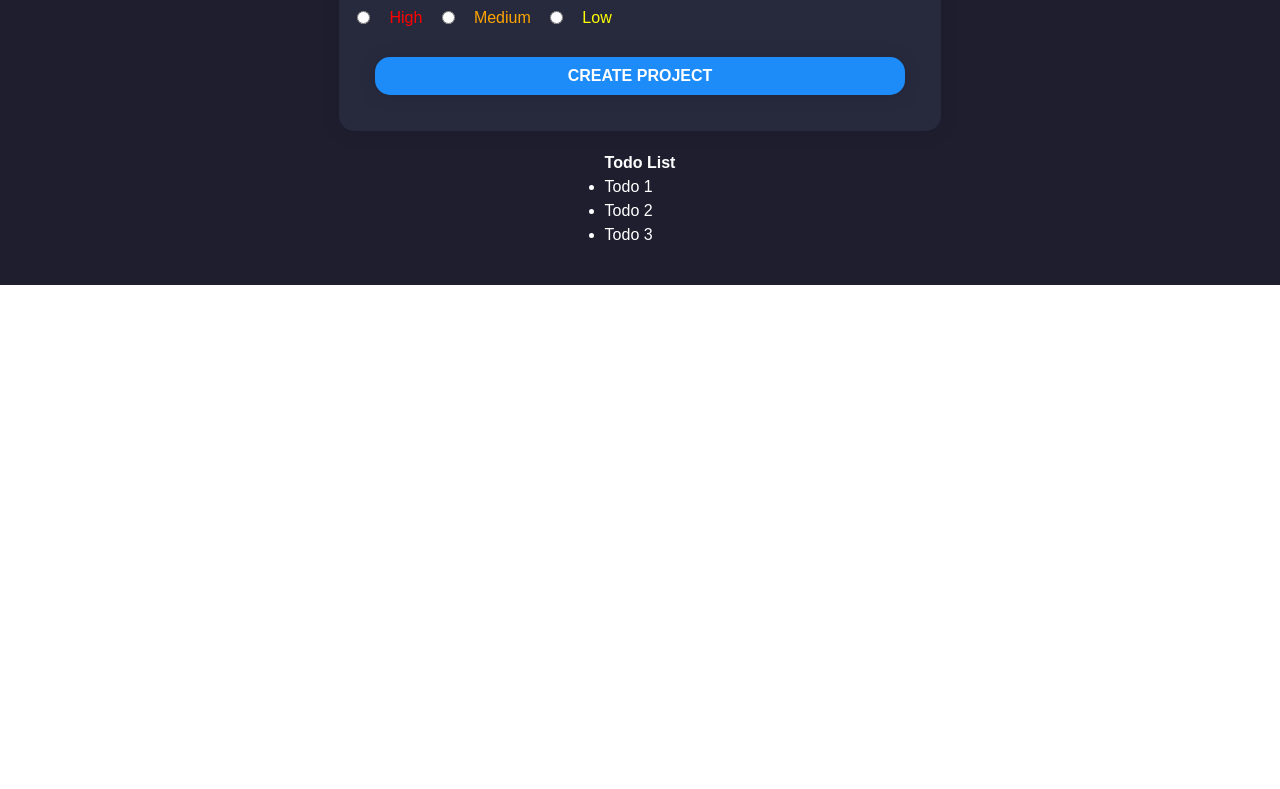
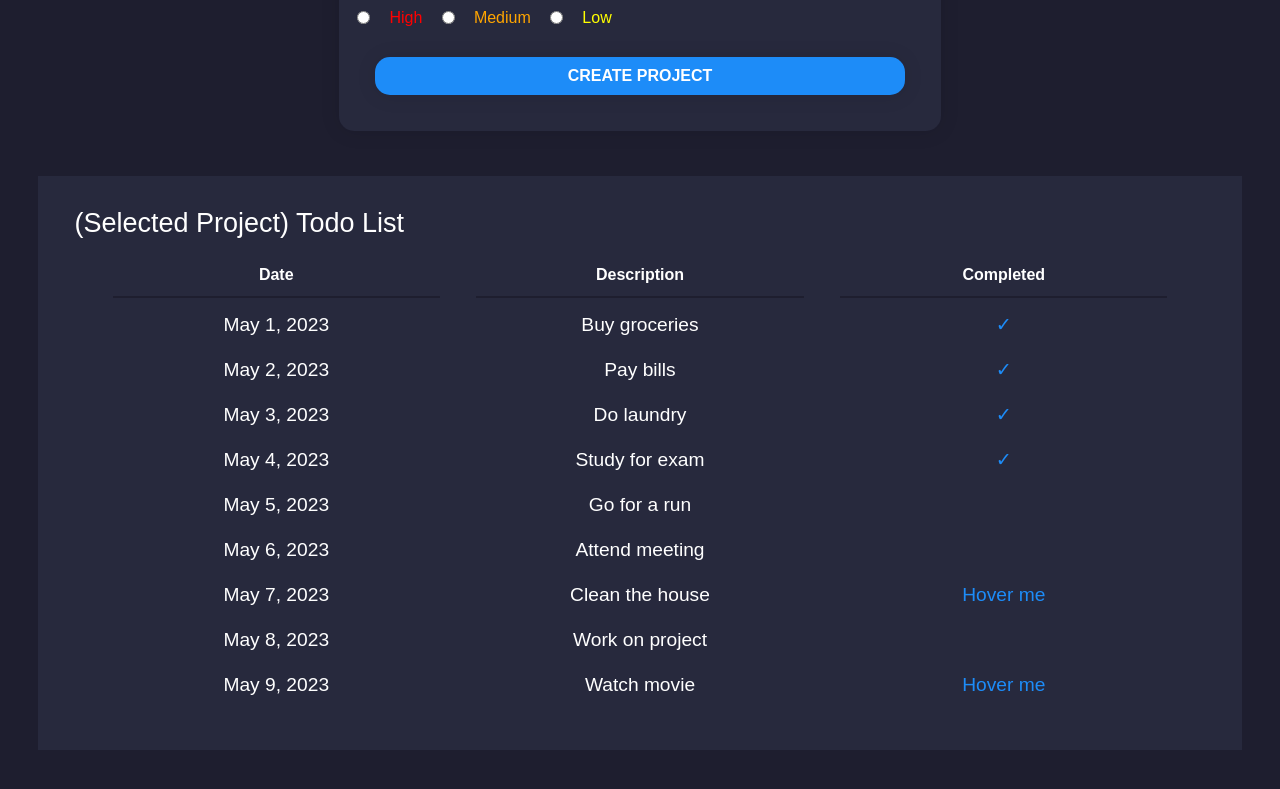
Before and after one commit to ksh009/top-todo-application, a plain HTML site: page index.html in a window 1280 px wide. Shown: the part 1434-2223 px from the top of the page. Before the commit the page ends 1719 px from the top, so only its background shows below. Drawn offline with Linux system fonts and the light colour scheme.

Commit message:
Temp state data structure and experimental hover styles

```diff
--- a/index.html
+++ b/index.html
@@ -203,14 +203,74 @@
 					<button type="submit">CREATE PROJECT</button>
 				</form>
 			</div>
-			<div class="todo-list">
-				<h2>Todo List</h2>
-				<ul>
-					<li>Todo 1</li>
-					<li>Todo 2</li>
-					<li>Todo 3</li>
-				</ul>
+			<div class="todo-list-container">
+				<h2>(Selected Project) Todo List</h2>
+				<div class="todo-list">
+					<div class="header date">
+						<span class="header-span"
+							><p>Date</p>
+							<hr class="project-hr"
+						/></span>
+					</div>
+					<div class="header description">
+						<span class="header-span"
+							><p>Description</p>
+							<hr class="project-hr"
+						/></span>
+					</div>
+					<div class="header completed">
+						<span class="header-span"
+							><p>Completed</p>
+							<hr class="project-hr"
+						/></span>
+					</div>
+
+					<div class="todo-item date">May 1, 2023</div>
+					<div class="todo-item description">Buy groceries</div>
+					<div class="todo-item completed">&#x2713;</div>
+
+					<div class="todo-item date">May 2, 2023</div>
+					<div class="todo-item description">Pay bills</div>
+					<div class="todo-item completed">&#x2713;</div>
+
+					<div class="todo-item date">May 3, 2023</div>
+					<div class="todo-item description">Do laundry</div>
+					<div class="todo-item completed">&#x2713;</div>
+
+					<div class="todo-item date">May 4, 2023</div>
+					<div class="todo-item description">Study for exam</div>
+					<div class="todo-item completed">&#x2713;</div>
+
+					<div class="todo-item date">May 5, 2023</div>
+					<div class="todo-item description">Go for a run</div>
+					<div class="todo-item completed"></div>
+
+					<div class="todo-item date">May 6, 2023</div>
+					<div class="todo-item description">Attend meeting</div>
+					<div class="todo-item completed"></div>
+
+					<div class="todo-item date">May 7, 2023</div>
+					<div class="todo-item description">Clean the house</div>
+					<div class="todo-item completed"><div class="parent">
+                        <span class="trigger">Hover me</span>
+                        <div class="target">This will be displayed</div>
+                    </div></div>
+
+					<div class="todo-item date">May 8, 2023</div>
+					<div class="todo-item description">Work on project</div>
+					<div class="todo-item completed"></div>
+
+					<div class="todo-item date">May 9, 2023</div>
+					<div class="todo-item description">Watch movie</div>
+					<div class="todo-item completed"><div class="parent">
+                        <span class="trigger">Hover me</span>
+                        <div class="target">This will be displayed</div>
+                    </div></div>
+				</div>
 			</div>
+
 		</main>
 	</body>
 </html>
+
+<!--   -->
--- a/styles.css
+++ b/styles.css
@@ -403,9 +403,78 @@ input:focus {
 }
 
 /* Todo list */
-.main-container .todo-list {
-	margin-top: 20px;
+.main-container .todo-list-container {
+	margin-top: 45px;
 	color: var(--text-color);
+	width: 100%;
+	display: flex;
+	flex-direction: column;
+	justify-content: center;
+	background-color: var(--component-color);
+	padding: 27px 36px;
+}
+
+.main-container .todo-list-container h2 {
+	font-size: 27px;
+	font-weight: normal;
+	color: var(--text-color);
+}
+
+/* .main-container .todo-list table {
+	border-collapse: collapse;
+	border: 1px solid lightgray;
+	background-color: var(--component-color);
+}
+
+.main-container .todo-list th {
+	font-weight: bold;
+	background-color: darkgray;
+}
+
+.main-container .todo-list td {
+	background-color: var(--component-color);
+} */
+
+.todo-list {
+	display: grid;
+	grid-template-columns: repeat(3, 1fr);
+	grid-template-rows: repeat(10, 1fr);
+	grid-row-gap: 10px;
+	padding: 20px;
+	border-radius: 10px;
+}
+
+.header {
+	font-weight: bold;
+}
+
+.todo-list span {
+	display: flex;
+	flex-direction: column;
+	align-items: center;
+}
+
+.todo-list span p {
+	margin-bottom: 9px;
+}
+
+.todo-item {
+	display: flex;
+	align-items: center;
+	justify-content: center;
+	font-size: 1.2em;
+}
+
+.todo-item.completed {
+	color: var(--primary-color);
+}
+
+/* Test CSS hover */
+.parent:hover .trigger ~ .target {
+	display: block;
+}
+.target {
+	display: none;
 }
 
 /* Animations */
```
Also changed, not shown: features.md (+60 -0 lines), tempState.js (added, +55 -0 lines).
